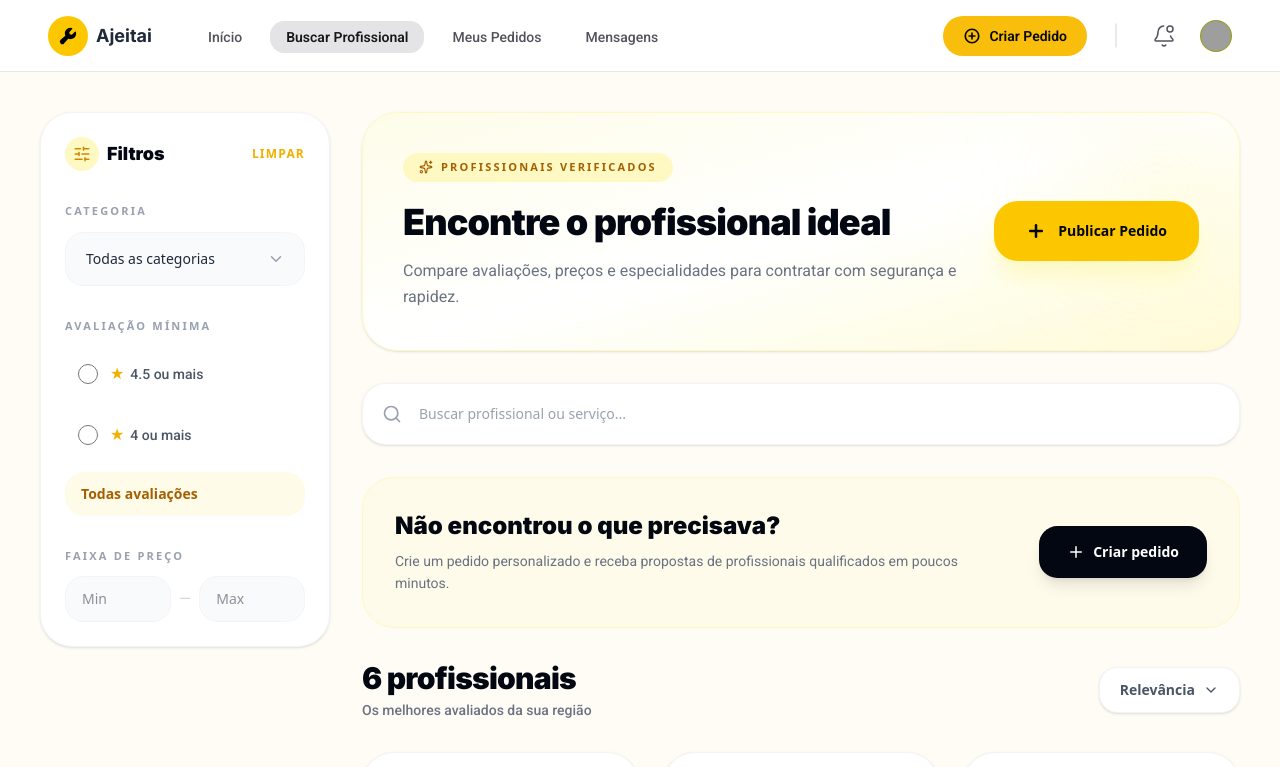
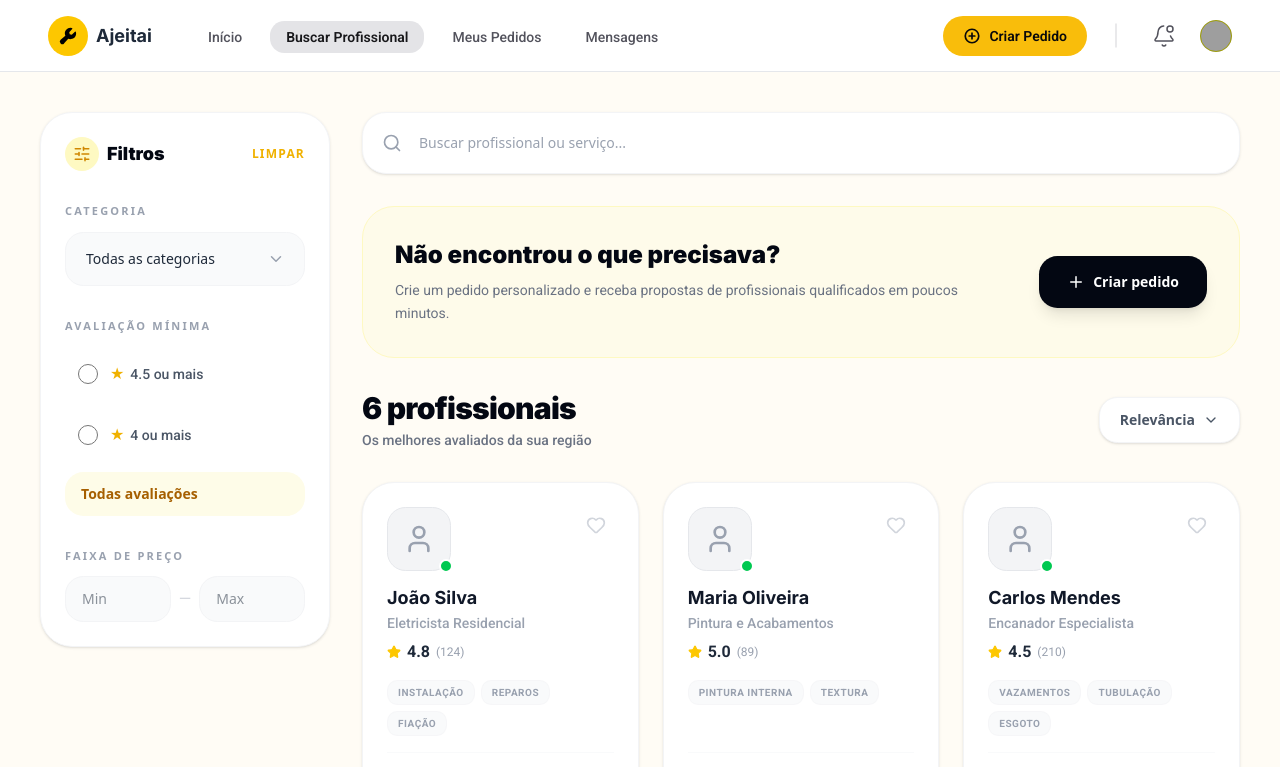
Before and after one commit to gustavuhh1/ajeita-front-end, a Next.js app: page /cliente/buscar-profissional in a window 1280 px wide. Shown: the top 767 px of the page. Built offline with nearby package versions, Linux system fonts and the light colour scheme; grey boxes are pictures that could not be loaded.

Commit message:
removendo publicar pedido na tela buscar-profissional

```diff
--- a/app/cliente/buscar-profissional/page.tsx
+++ b/app/cliente/buscar-profissional/page.tsx
@@ -249,30 +249,7 @@ export default function ProfessionalsPage() {
         {/* CONTEÚDO PRINCIPAL */}
         <section className="min-w-0 flex-1 space-y-8">
 
-          {/* HERO BANNER */}
-          <div className="relative overflow-hidden rounded-[36px] border border-yellow-100 bg-gradient-to-br from-yellow-50 via-white to-yellow-100/60 p-8 shadow-sm sm:p-10">
-            <div className="absolute right-0 top-0 h-40 w-40 rounded-full bg-yellow-200/20 blur-3xl" />
 
-            <div className="relative flex flex-col gap-8 lg:flex-row lg:items-center lg:justify-between">
-              <div className="max-w-2xl">
-                <div className="mb-5 inline-flex items-center gap-2 rounded-full bg-yellow-100 px-4 py-1.5 text-[11px] font-black uppercase tracking-[0.2em] text-yellow-700">
-                  <Sparkles size={14} />
-                  Profissionais verificados
-                </div>
-                <h1 className="text-4xl font-black tracking-tight text-gray-950">
-                  Encontre o profissional ideal
-                </h1>
-                <p className="mt-4 max-w-xl text-sm leading-relaxed text-gray-500 sm:text-base">
-                  Compare avaliações, preços e especialidades para contratar com segurança e rapidez.
-                </p>
-              </div>
-
-              <button className="flex shrink-0 items-center justify-center gap-3 rounded-[24px] bg-yellow-400 px-8 py-5 text-sm font-black text-gray-950 shadow-xl shadow-yellow-100 transition-all hover:bg-yellow-500 active:scale-95">
-                <Plus size={20} strokeWidth={3} />
-                Publicar Pedido
-              </button>
-            </div>
-          </div>
 
           {/* BARRA DE BUSCA */}
           <div className="group relative">
```
